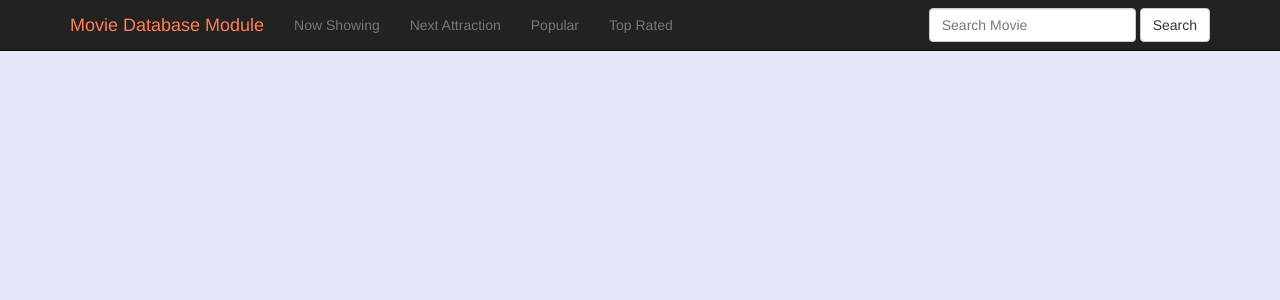
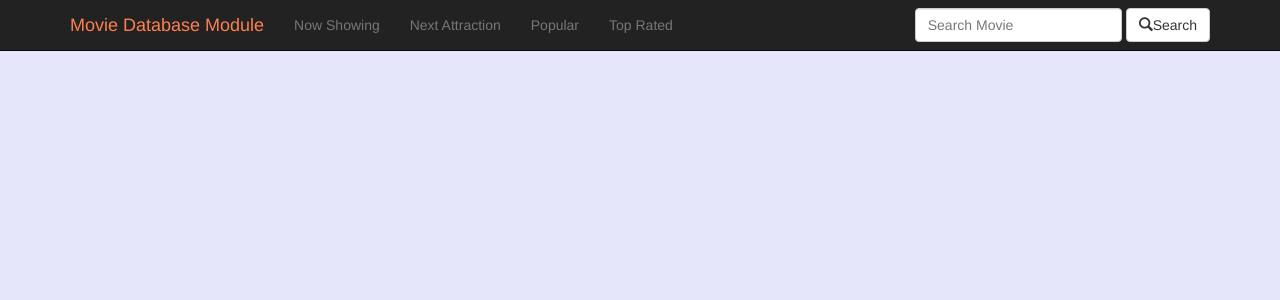
Before and after one commit to sunshine-eunice/coe-movie-db, a Python web app: template templates/main.html in a window 1280 px wide. Shown: the top 300 px of the page. Run offline with Jinja, Linux system fonts and the light colour scheme; the template is opened without the code that fills it, so the values that code supplies are empty.

Commit message:
updated main.html

```diff
--- a/templates/main.html
+++ b/templates/main.html
@@ -1,6 +1,6 @@
 <html>
 <head>
-    <title>Module 6</title>
+    <title>Movie 6</title>
     <link rel="stylesheet" type="text/css" href="/static/css/bootstrap.css">
 </head>
 
@@ -29,7 +29,7 @@
                 <div class="form-group">
                   <input type="text" class="form-control input-query" name='query' placeholder="Search Movie">
                 </div>
-                <button type="submit" class="btn btn-default">Search</button>
+                <button type="submit" class="btn btn-default"><span class="glyphicon glyphicon-search"></span>Search</button>
               </form>
                 </div><!--/.nav-collapse -->
               </div>
```
